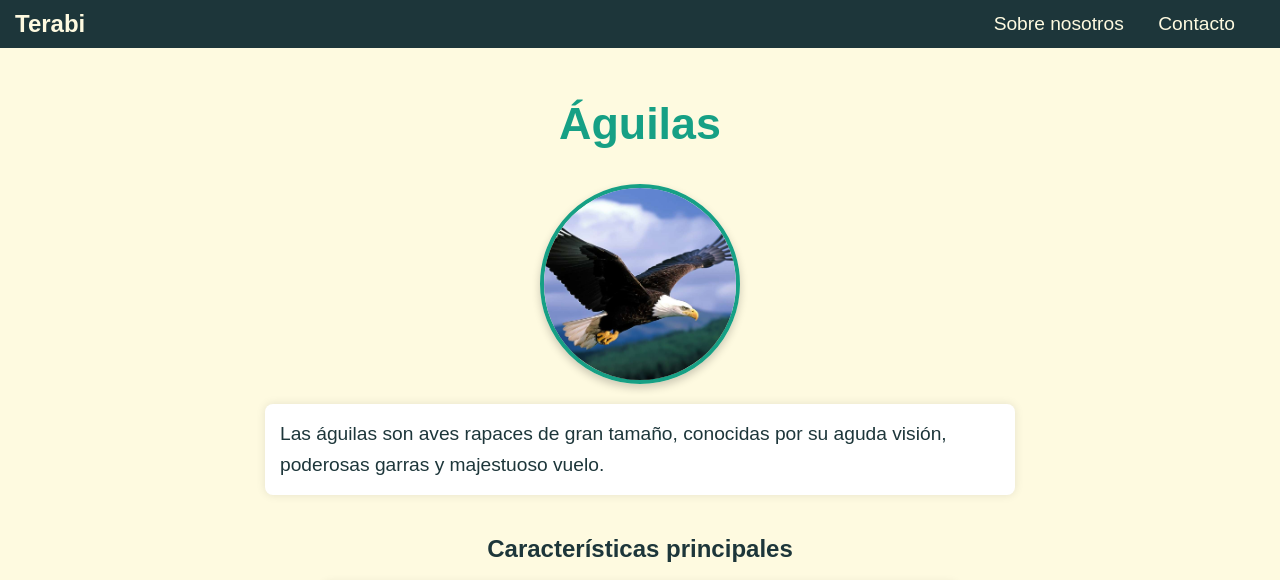
After one commit to Gld3n/terabi, a PHP site: page /Pages/Aves/aguilas.html in a window 1280 px wide. The commit adds this page. Shown: the top 580 px of the page. Run offline with PHP 8.4, Linux system fonts and the light colour scheme.

Commit message:
Add files via upload

```diff
--- /dev/null
+++ b/css/Aves.css
@@ -0,0 +1,56 @@
+/* Estilos generales para la página de aves */
+.other-page-body {
+    font-family: Arial, sans-serif;
+    margin: 0;
+    padding: 0;
+    background-color: #FEFAE0;
+    text-align: center;
+  }
+
+  .other-page-main {
+    padding: 20px;
+  }
+
+  .bird-title {
+    font-size: 2.5em;
+    margin-bottom: 20px;
+    color: #16A085;
+  }
+
+  .bird-info {
+    max-width: 800px;
+    margin: 0 auto 30px auto;
+    text-align: left;
+    background: white;
+    padding: 20px;
+    border-radius: 10px;
+    box-shadow: 0 0 10px rgba(0, 0, 0, 0.1);
+  }
+
+  .bird-gallery {
+    display: flex;
+    flex-wrap: wrap;
+    gap: 20px;
+    justify-content: center;
+    padding: 20px;
+  }
+
+  .bird-gallery a {
+    display: flex;
+    justify-content: center;
+    align-items: center;
+    text-align: center;
+  }
+
+  .bird-gallery img {
+    width: 150px;
+    height: 150px;
+    border-radius: 50%; /* Hace que la imagen sea circular */
+    object-fit: cover; /* Ajusta la imagen dentro del círculo */
+    border: 3px solid #16A085; /* Borde decorativo */
+    transition: transform 0.3s ease-in-out;
+  }
+
+  .bird-gallery img:hover {
+    transform: scale(1.1);
+  }
--- /dev/null
+++ b/css/aguilas.css
@@ -0,0 +1,61 @@
+/* Estilos específicos para la página de águilas */
+@import url('https://fonts.googleapis.com/css2?family=Inter:wght@300;400;600&display=swap');
+
+
+h1 {
+    font-size: 2.8em;
+    color: #16A085;
+    margin-bottom: 15px;
+}
+
+.bird-image {
+    width: 200px;
+    height: 200px;
+    border-radius: 50%;
+    object-fit: cover;
+    border: 4px solid #16A085;
+    margin: 20px 0;
+    box-shadow: 0 4px 8px rgba(0, 0, 0, 0.2);
+}
+
+p, ul {
+    font-size: 1.2em;
+    line-height: 1.6;
+    max-width: 750px;
+    margin: 0 auto 20px auto;
+    text-align: left;
+    background: white;
+    padding: 15px;
+    border-radius: 8px;
+    box-shadow: 0 0 10px rgba(0, 0, 0, 0.1);
+}
+
+ul {
+    list-style: none;
+    padding: 0;
+}
+
+ul li {
+    background: url('../../assets/img/checkmark.png') no-repeat left center;
+    background-size: 20px;
+    padding-left: 30px;
+    margin-bottom: 10px;
+}
+
+.back-link {
+    display: inline-block;
+    margin-top: 20px;
+    font-size: 1.2em;
+    color: #16A085;
+    text-decoration: none;
+    font-weight: 600;
+    border: 2px solid #16A085;
+    padding: 10px 20px;
+    border-radius: 25px;
+    transition: all 0.3s ease;
+}
+
+.back-link:hover {
+    background-color: #16A085;
+    color: white;
+}
--- a/css/styles.css
+++ b/css/styles.css
@@ -1,43 +1,45 @@
 * {
   box-sizing: border-box;
-  /* border: red 1px solid; */
 }
 
-/* roboto-latin-wght-normal */
+/* Fuente personalizada */
 @font-face {
   font-family: 'Roboto Variable';
   font-style: normal;
   font-display: swap;
   font-weight: 100 900;
   src: url(https://cdn.jsdelivr.net/fontsource/fonts/roboto:vf@latest/latin-wght-normal.woff2) format('woff2-variations');
-  unicode-range: U+0000-00FF,U+0131,U+0152-0153,U+02BB-02BC,U+02C6,U+02DA,U+02DC,U+0304,U+0308,U+0329,U+2000-206F,U+20AC,U+2122,U+2191,U+2193,U+2212,U+2215,U+FEFF,U+FFFD;
 }
 
-.landing-page-body {
-  min-height: 100vh;
+html, body {
+  height: 100%;
   margin: 0;
-  background: url('../assets/img/background.jpg') no-repeat;
-  font-family: 'Roboto Variable', sans-serif;
-  background-size: cover;
-  background-position: center;
+  display: flex;
+  flex-direction: column;
 }
 
+.landing-page-body,
 .other-page-body {
-  min-height: 100vh;
-  margin: 0;
+  flex: 1;
   background-color: #FEFAE0;
   font-family: 'Roboto Variable', sans-serif;
+  display: flex;
+  flex-direction: column;
 }
 
-.terabi-header {
-  color: transparent;
-  padding: 10px 15px;
+.other-page-main {
+  flex: 1;
   display: flex;
-  justify-content: space-between;
+  flex-direction: column;
+  justify-content: center;
   align-items: center;
+  color: #1D363A;
+  padding: 0 30px;
+  text-align: center;
 }
 
-.other-page-header {
+/* Header */
+.terabi-header, .other-page-header {
   padding: 10px 15px;
   display: flex;
   justify-content: space-between;
@@ -52,11 +54,11 @@
   text-decoration: none;
 }
 
+/* Navbar */
 .navbar a {
   position: relative;
   text-decoration: none;
   color: #FEFAE0;
-  font-weight: 00;
   font-size: 1.2rem;
   margin-right: 30px;
 }
@@ -71,98 +73,24 @@
   transition: width 0.3s;
 }
 
-.navbar a:hover::before {
-  width: 100%;
-}
-
+.navbar a:hover::before,
 .navbar a.active-tab::before {
   width: 100%;
 }
 
-.landing-page-main {
-  padding: 0 30px;
-  display: flex;
-  flex-direction: column;
-  justify-content: space-between;
-  align-items: center;
-  height: 100vh;
+/* Footer */
+.footer {
+  width: 100%;
+  background: #1D363A;
   color: #FEFAE0;
   text-align: center;
-  margin-top: -150px;
-  margin-bottom: 105px;
-}
-
-.other-page-main {
-  margin-bottom: 105px;
-  display: flex;
-  flex-direction: column;
-  justify-content: center;
-  align-items: center;
-  color: #1D363A;
-  padding: 0 30px;
-  text-align: center;
-}
-
-.other-page-main h1 {
-  font-size: 3rem;
-  font-weight: 700;
-}
-
-.other-page-main p {
-  font-size: 1.5rem;
-  font-weight: 400;
-  margin-top: 30px;
-}
-
-.landing-page-main h1 {
-  font-size: 4rem;
-  font-weight: 700;
-}
-
-.landing-page-main .content {
-  flex-grow: 1;
-  display: flex;
-  flex-direction: column;
-  justify-content: center;
-  align-items: center;
-}
-
-.btn {
-  padding: 10px 20px;
-  background-color: transparent;
-  color: #FEFAE0;
-  border: 2px solid #FEFAE0;
-  border-radius: 15px;
-  font-size: 1.5rem;
-  font-weight: 700;
-  cursor: pointer;
-  margin-top: 100px;
-  transition: background-color 0.7s, box-shadow 0.3s;
-}
-
-.btn:hover {
-  background-color: #FEFAE0;
-  color: #1D363A;
-  box-shadow: 0 4px 15px rgba(0, 0, 0, 0.2);
-}
-
-.footer {
-  width: 100%;
-  bottom: 0;
-  position: absolute;
   padding: 10px 15px;
-  background: #1D363A;
-  height: 50px;
-  color: #FEFAE0;
   display: flex;
   justify-content: space-between;
   align-items: center;
   font-size: 0.9rem;
-}
-
-.footer a {
-  margin-left: 15px;
-  text-decoration: none;
+  position: relative; /* Quitamos absolute */
+  margin-top: auto; /* Empuja el footer hacia abajo */
 }
 
 .footer .social-media img {
--- /dev/null
+++ b/pages/Aves/aguilas.html
@@ -0,0 +1,64 @@
+<!DOCTYPE html>
+<html lang="en">
+<head>
+  <meta charset="UTF-8">
+  <meta name="viewport" content="width=device-width, initial-scale=1.0">
+  <link rel="stylesheet" href="../../css/styles.css">
+  <link rel="stylesheet" href="../../css/Aves.css">
+  <link rel="stylesheet" href="../../css/aguilas.css">
+  <title>Águilas - Terabi</title>
+</head>
+<body class="other-page-body">
+  <header class="other-page-header">
+    <a href="../../landing.html" class="logo">Terabi</a>
+    <nav class="navbar">
+      <a href="../sobre_nosotros.html">Sobre nosotros</a>
+      <a href="../contacto.html">Contacto</a>
+    </nav>
+  </header>
+  <main class="other-page-main">
+    <h1>Águilas</h1>
+    <img src="../../assets/img/aguila.png" alt="Águila majestuosa" class="bird-image">
+    <p>Las águilas son aves rapaces de gran tamaño, conocidas por su aguda visión, poderosas garras y majestuoso vuelo.</p>
+
+    <h2>Características principales</h2>
+    <ul>
+      <li>👕 Tamaño: Entre 60 cm y 1 metro de longitud.</li>
+      <li>⚖️ Peso: Puede variar entre 3 y 7 kg.</li>
+      <li>👁 Vista excepcional, hasta 8 veces más aguda que la de los humanos.</li>
+      <li>🦅 Potentes garras para cazar presas.</li>
+      <li>🌍 Hábitat: Se encuentran en montañas, bosques y llanuras.</li>
+    </ul>
+
+    <h2>Alimentación</h2>
+    <p>Las águilas son depredadores que se alimentan de mamíferos pequeños, peces y otras aves. Utilizan su increíble visión para detectar presas desde grandes alturas.</p>
+
+    <h2>Especies destacadas</h2>
+    <ul>
+      <li>Águila real (<i>Aquila chrysaetos</i>)</li>
+      <li>Águila harpía (<i>Harpia harpyja</i>)</li>
+      <li>Águila calva (<i>Haliaeetus leucocephalus</i>)</li>
+    </ul>
+
+    <h2>Curiosidades</h2>
+    <p>¿Sabías que las águilas pueden alcanzar velocidades de hasta 320 km/h en picada? ¡Son una de las aves más veloces del mundo!</p>
+
+    <a href="../aves.html" class="back-link">⬅ Volver a la sección de aves</a>
+  </main>
+
+  <footer class="footer">
+    <p class="copyright-text">© Terabi 2025</p>
+    <div class="social-media">
+      <a class="instagram" href="https://www.instagram.com/">
+        <img src="../../assets/img/instagram.png" alt="Instagram">
+      </a>
+      <a class="pinterest" href="https://www.pinterest.com/">
+        <img src="../../assets/img/pinterest.png" alt="Pinterest">
+      </a>
+      <a class="github" href="https://www.github.com/gld3n/terabi">
+        <img src="../../assets/img/github.png" alt="Github">
+      </a>
+    </div>
+  </footer>
+</body>
+</html>
```
Also changed, not shown: pages/Aves.html (added, +79 -0 lines), pages/Aves/colibris.html (added, +63 -0 lines), pages/Aves/gaviotas.html (added, +62 -0 lines), pages/Aves/halcones.html (added, +62 -0 lines), pages/Aves/tucanes.html (added, +62 -0 lines), assets/img/aguila.png (added), assets/img/colibri.png (added), assets/img/gaviota.png (added), assets/img/halcon.png (added), assets/img/tucan.png (added).
